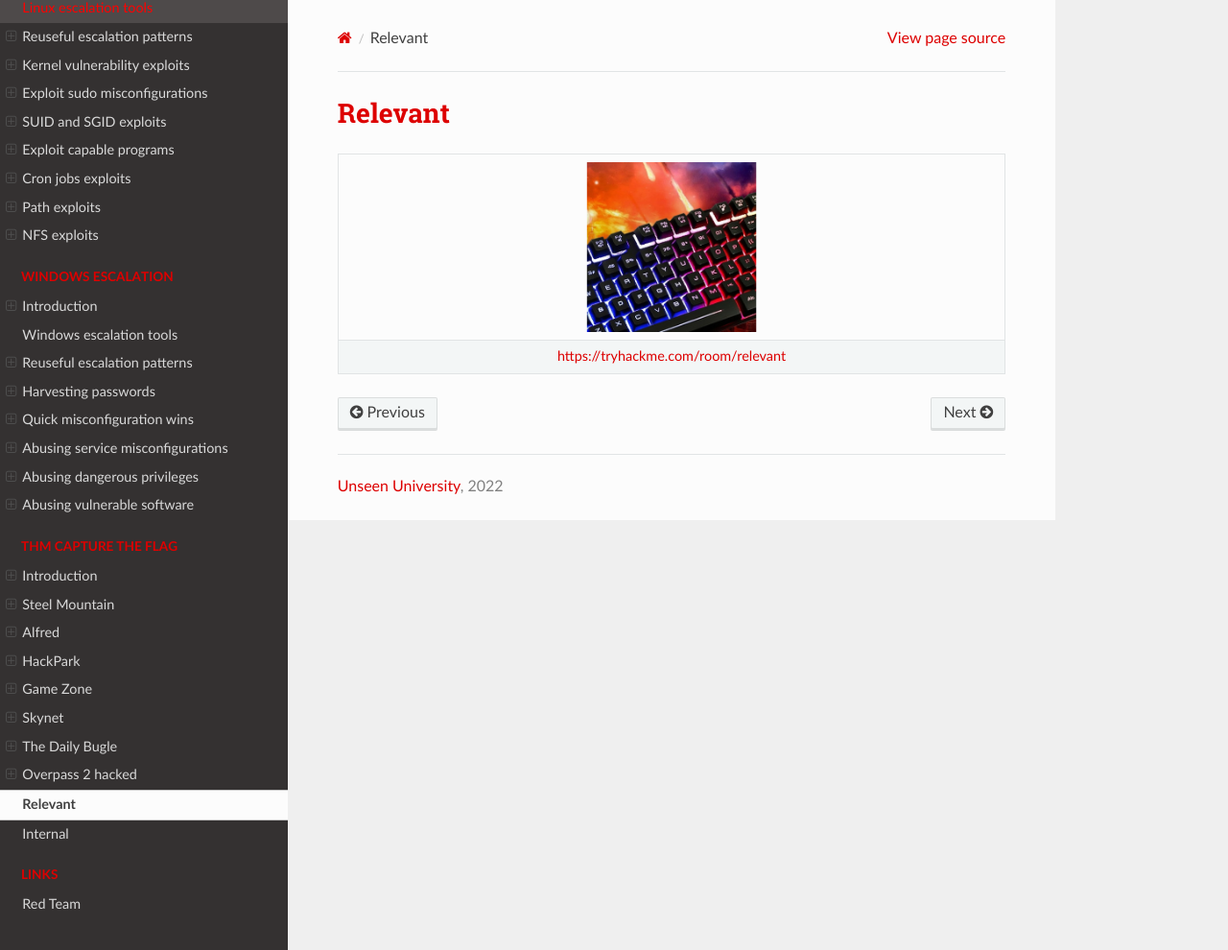
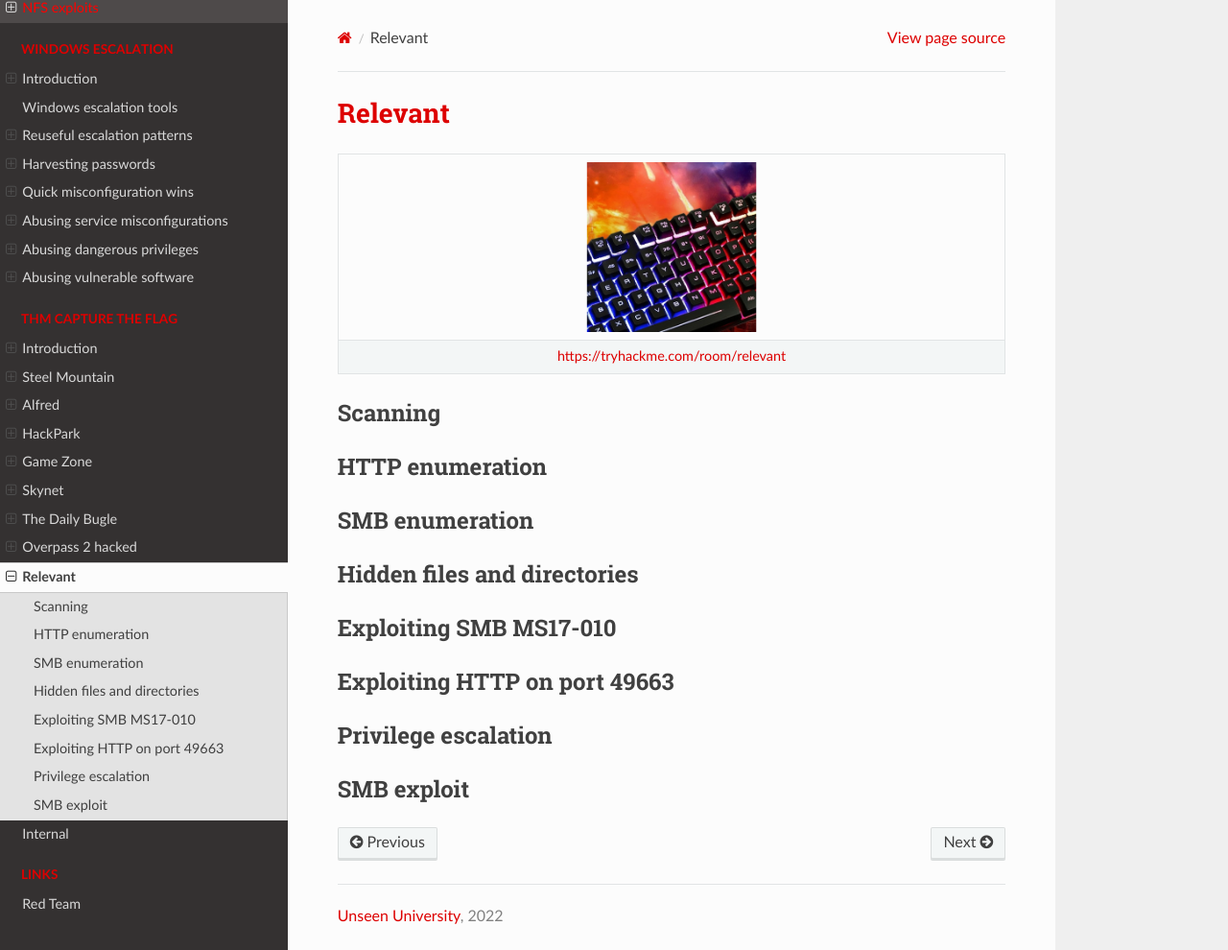
Before and after one commit to tymyrddin/red-escalation, a Sphinx documentation site: the page built from source/docs/thm/relevant.md, in a window 1280 px wide and 990 px high. Shown: the whole window at 96% size. Built offline with Sphinx 7.4.7 and the Read the Docs theme 2.0.0, drawn with Linux system fonts in a browser that asks for light colours.

```diff
--- a/source/docs/thm/relevant.md
+++ b/source/docs/thm/relevant.md
@@ -3,3 +3,19 @@
 | [![Overpass](../../_static/images/relevant.png)](https://tryhackme.com/room/relevant) |
 |:--:|
 | [https://tryhackme.com/room/relevant](https://tryhackme.com/room/relevant) |
+
+## Scanning
+
+## HTTP enumeration
+
+## SMB enumeration
+
+## Hidden files and directories
+
+## Exploiting SMB MS17-010
+
+## Exploiting HTTP on port 49663
+
+## Privilege escalation
+
+## SMB exploit
```
Also changed, not shown: source/docs/thm/skynet.md (+1 -1 lines).
